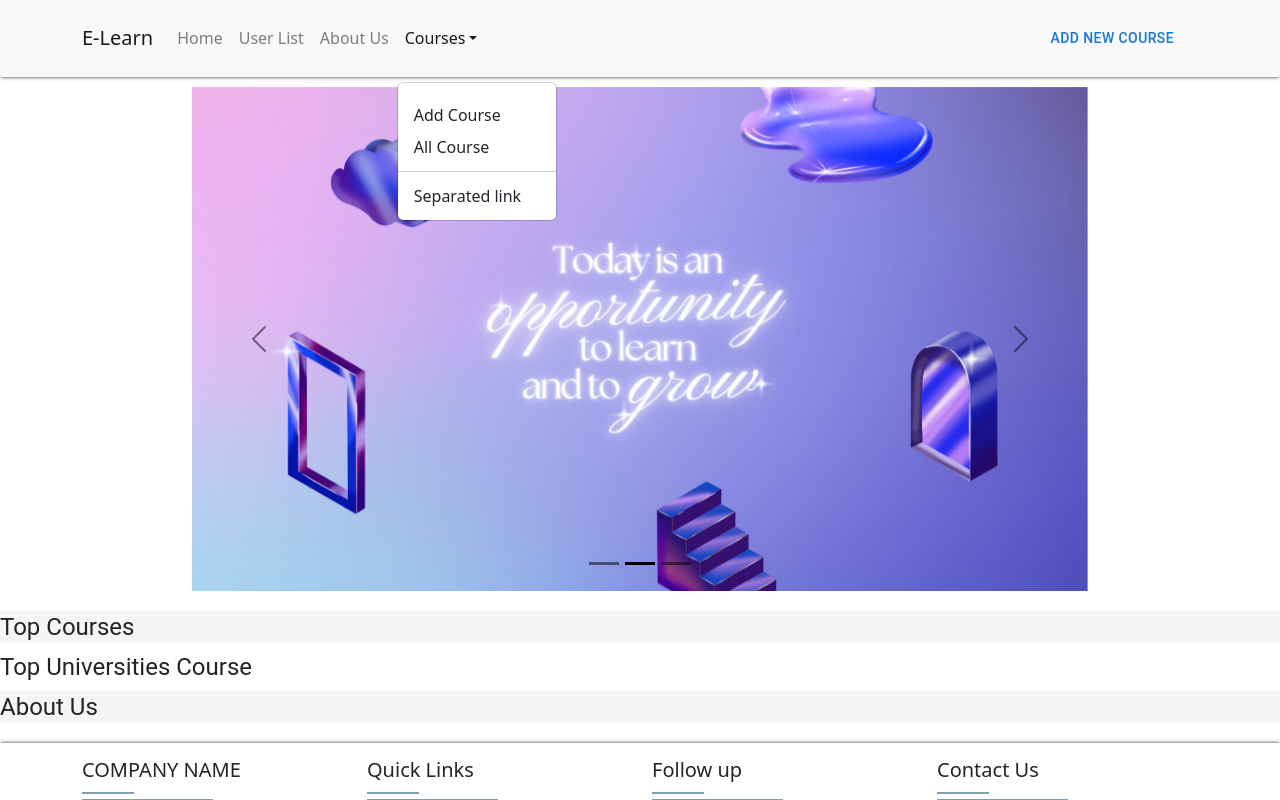
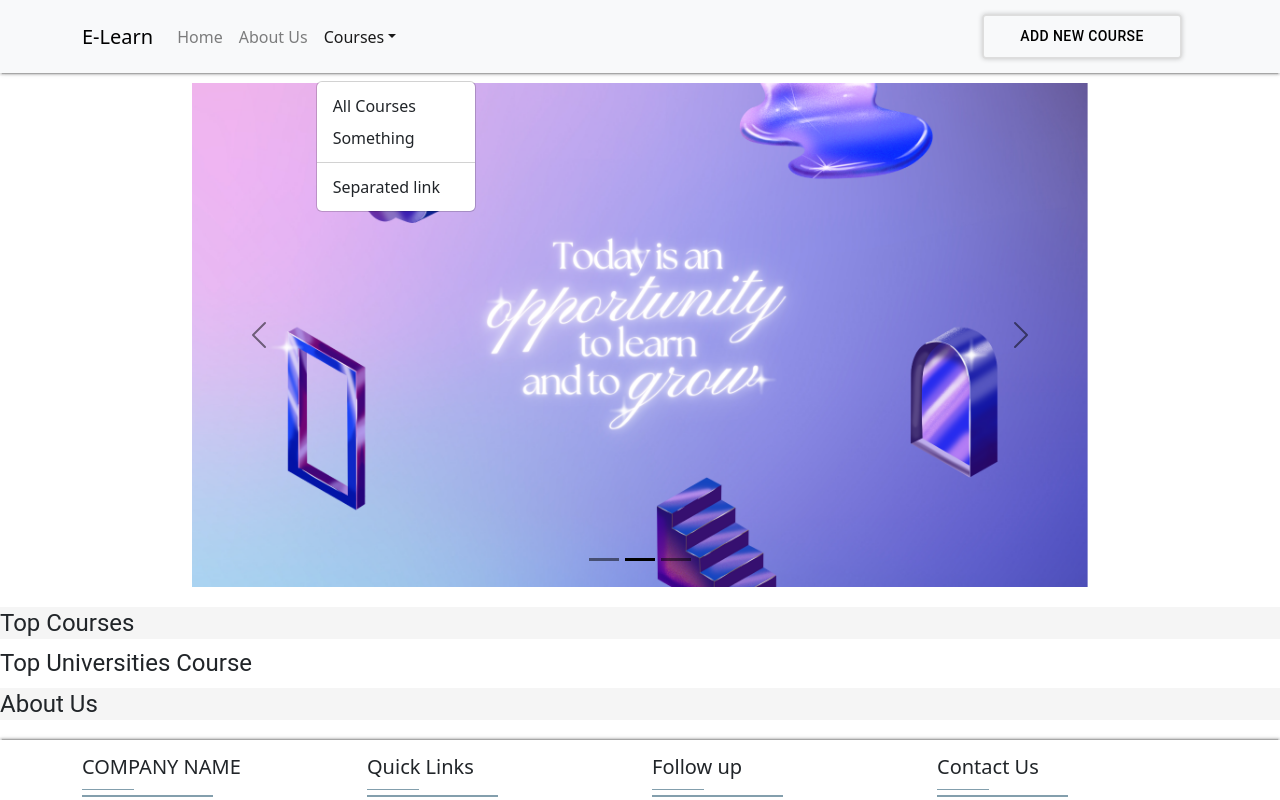
Before and after one commit to Abhinavv9258/e-learning, a React (Create React App) app: page /AdminDashboard in a window 1280 px wide. Both pictures are taken after a click on the button "Courses". Shown: the top 800 px of the page. Built offline with nearby package versions, Linux system fonts and the light colour scheme; no server answers.

Commit message:
Frontend

```diff
--- a/src/components/AdminNavbar.js
+++ b/src/components/AdminNavbar.js
@@ -6,6 +6,7 @@ import Navbar from 'react-bootstrap/Navbar';
 import NavDropdown from 'react-bootstrap/NavDropdown';
 import AddNewCourse from './modals/AddNewCourse'
 import {Button} from '@mui/material'
+import {Link}  from 'react-router-dom'
 
 const NavbarComponent = () => {
     const [modal, setModal] = useState(false);
@@ -27,29 +28,29 @@ const NavbarComponent = () => {
 
     return (
         <>
-            <Navbar expand="lg" className="bg-body-tertiary sticky-lg-top d-flex justify-content-center align-content-center" style={{padding:"15px 0 15px 0","box-shadow": "0px 3px 1px -2px rgba(0,0,0,0.2), 0px 2px 2px 0px rgba(0,0,0,0.14), 0px 1px 5px 0px rgba(0,0,0,0.12)"}}>
+            <Navbar expand="lg" className="main-navbar bg-body-tertiary sticky-lg-top d-flex justify-content-center align-content-center" style={{padding:"15px 0 15px 0","box-shadow": "0px 3px 1px -2px rgba(0,0,0,0.2), 0px 2px 2px 0px rgba(0,0,0,0.14), 0px 1px 5px 0px rgba(0,0,0,0.12)"}}>
                 <Container>
                     <Navbar.Toggle aria-controls="basic-navbar-nav"/>
                     <Navbar.Collapse id="basic-navbar-nav">
                         <Nav className="me-auto">
-                            <Navbar.Brand href="#home">E-Learn</Navbar.Brand>
-                            <Nav.Link href="#home">Home</Nav.Link>
-                            <Nav.Link href="#link">User List</Nav.Link>
-                            <Nav.Link href="#link">About Us</Nav.Link>
-                                <NavDropdown title="Courses" id="basic-nav-dropdown">
-                                    <NavDropdown.Item href="#action/3.1"></NavDropdown.Item>
-                                        <NavDropdown.Item href="#action/3.2">
-                                            Add Course
-                                        </NavDropdown.Item>
-                                    <NavDropdown.Item href="#action/3.3">All Course</NavDropdown.Item>
+                            <Navbar.Brand href="#home"><Link className='navbar-brand-link' to='/'>E-Learn</Link></Navbar.Brand>
+                            <Nav.Link href="#home"><Link className='navbar-link' to='/'>Home</Link></Nav.Link>
+                            <Nav.Link href="#link"><Link className='navbar-link' to='/'>About Us</Link></Nav.Link>
+                                <NavDropdown title="Courses" id="basic-nav-dropdown" >
+                                <div >
+                                    <NavDropdown.Item href="#action/3.1" className='nav-dropdown-item'>
+                                        <Link className='navbar-action-link' to='/'>All Courses</Link>
+                                    </NavDropdown.Item>
+                                    <NavDropdown.Item href="#action/3.2" className='nav-dropdown-item'>Something</NavDropdown.Item>
                                     <NavDropdown.Divider />
-                                    <NavDropdown.Item href="#action/3.4">
+                                    <NavDropdown.Item href="#action/3.3" className='nav-dropdown-item'>
                                       Separated link
                                     </NavDropdown.Item>
+                                </div>
                                 </NavDropdown>
                           </Nav>
                     </Navbar.Collapse>
-                    <Navbar.Brand href="#home"><Button type="submit" onClick={sendData}>Add New Course</Button></Navbar.Brand>
+                    <Navbar.Brand><Button className='navbar-btn' onClick={sendData}>Add New Course</Button></Navbar.Brand>
                 </Container>
             </Navbar>
             <AddNewCourse toggle={toggle} modal={modal} save={saveTask}/>
--- a/src/components/Footer.js
+++ b/src/components/Footer.js
@@ -20,7 +20,7 @@ const Footer = () => {
                             <span style={{"background": "#839FAD none repeat scroll 0 0","display":"block","height":"1.5px","margin-top":"10px","position":"relative","width":"20%"}}></span>
                             <span style={{"background":"#839FAD none repeat scroll 0 0","display":"block",height:"1.5px","margin-top":"5px","width":"50%"}}></span>
                             </h5>
-                            <p>About the company, little description will goes here.. </p>
+                            <p>E-Learn is an innovative online learning portal that utilizes a robust tech stack to deliver a seamless and engaging learning experience.  </p>
                         </div>
                     </div>
 
@@ -59,14 +59,14 @@ const Footer = () => {
                             <span style={{"background":"#839FAD none repeat scroll 0 0","display":"block","height":"1.5px","margin-top":"10px","width":"20%"}}></span>
                             <span style={{"background":"#839FAD none repeat scroll 0 0","display":"block","height":"1.5px","margin-top":"5px","width":"50%"}}></span>
                             </h5>
-                            <p>Lorem ipsum dolor sit, amet consectetur adipisicing elit.</p>
+                            <p>Subscribe us for daily updates and news.</p>
                             <div class="emailfield">
                                 {/* <input type="text" name="email" placeholder='Email'/> */}
                                     <FormControl className='input-label' style={{width:"75%","padding-bottom":"10px",display:"flex","justify-content":"center","align-items":"center"}} >
                                         <InputLabel>Email</InputLabel>
                                         <Input type="email" name="email" style={{width:"100%"}}/>
                                     </FormControl>
-                                <Button variant="contained" style={{width:"75%"}} type="submit" value="submit"> Subscribe </Button>
+                                <Button className='navbar-btn' style={{width:"75%"}} type="submit" value="submit"> Subscribe </Button>
                             </div>
                         </div>
                     </div>
@@ -77,7 +77,7 @@ const Footer = () => {
                 <div class="container" >
                     <div class="row">
                         <div class="col-md-12 text-center" >
-                            <p>Copyright Design Sherif Hamdy © 2019. All rights reserved.</p>
+                            <p>Copyright Abhinav Verma © 2023. All rights reserved.</p>
                         </div>
                     </div>
                 </div>
--- a/src/components/Navbar.js
+++ b/src/components/Navbar.js
@@ -33,7 +33,7 @@ const NavbarComponent = () => {
                                 </NavDropdown>
                           </Nav>
                     </Navbar.Collapse>
-                    <Navbar.Brand href="#home"><Link to='/Index'><Button className='navbar-btn'>LogIn/SignUp</Button></Link></Navbar.Brand>
+                    <Navbar.Brand><Link to='/Index'><Button className='navbar-btn'>LogIn/SignUp</Button></Link></Navbar.Brand>
                 </Container>
             </Navbar>
         </>
```
